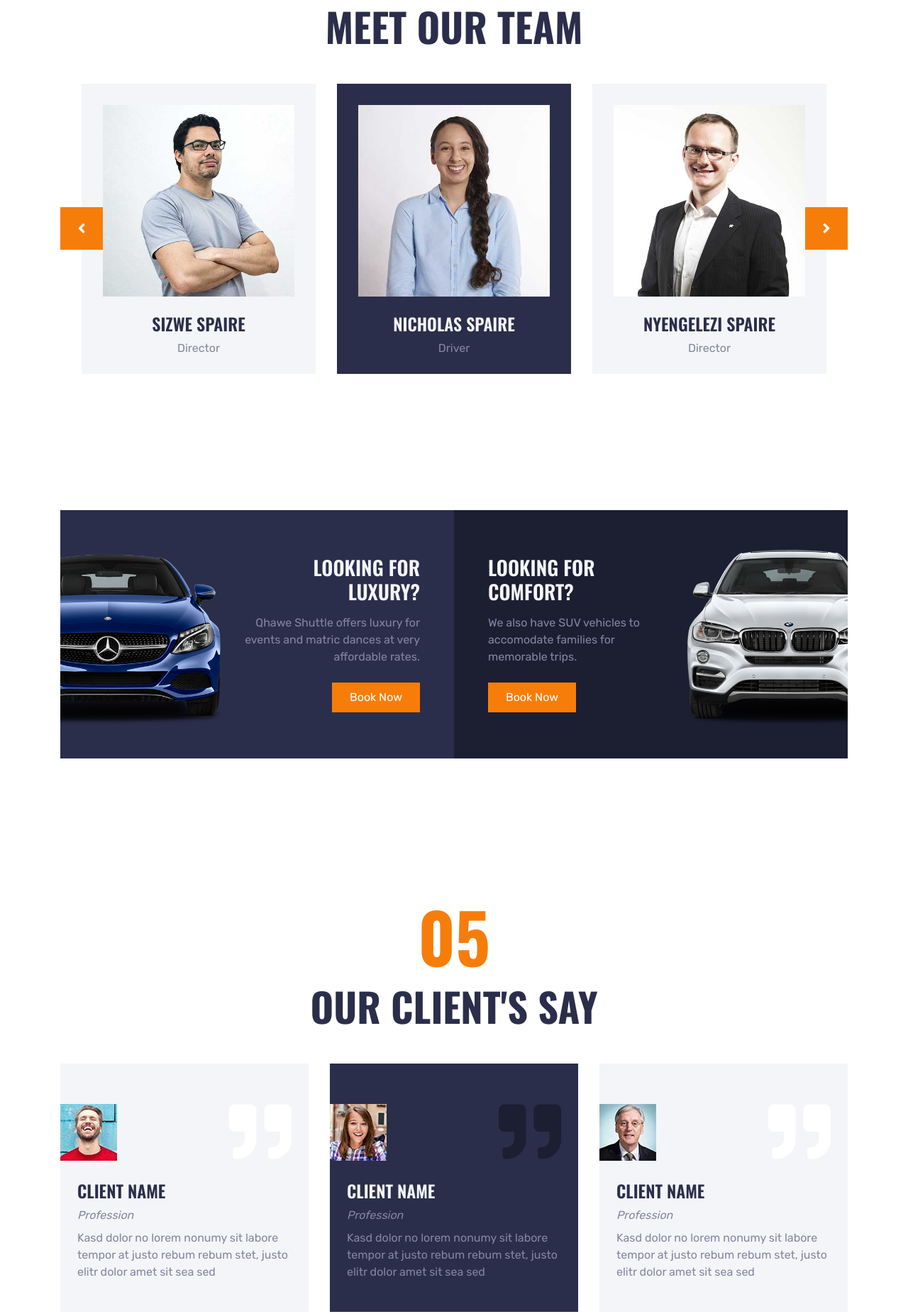
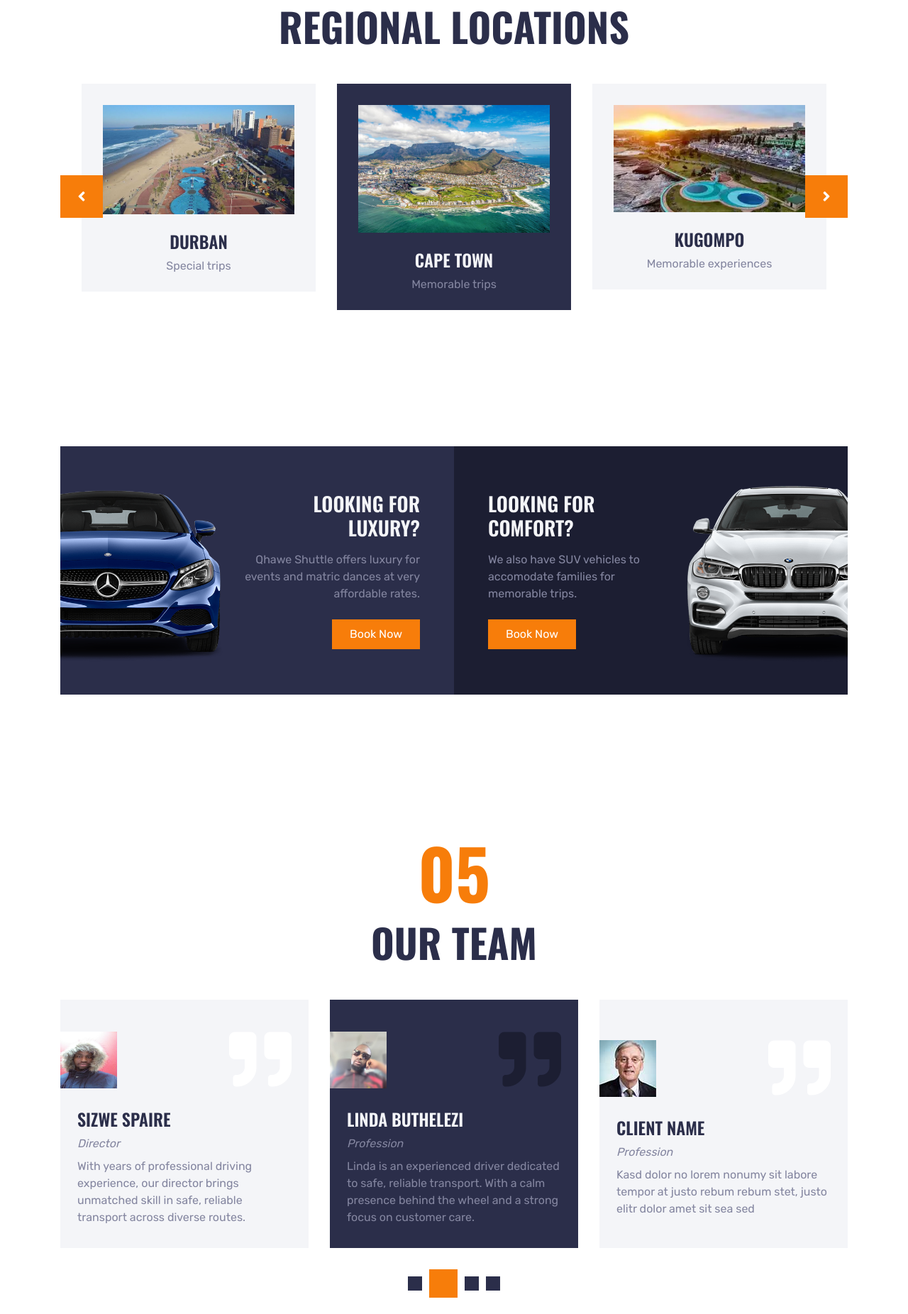
Before and after one commit to Aphiwe91/qhaweshuttle, a plain HTML site: page index.html in a window 1280 px wide. Shown: the part 5842-7694 px from the top of the page at 71% size. Drawn offline with nearby package versions, Linux system fonts and the light colour scheme.

Commit message:
Update website

```diff
--- a/index.html
+++ b/index.html
@@ -114,17 +114,23 @@
             <div class="col-xl-2 col-lg-4 col-md-6 px-2">
                 <select class="custom-select px-4 mb-3" style="height: 50px;">
                     <option selected>Pickup Location</option>
-                    <option value="1">Location 1</option>
-                    <option value="2">Location 2</option>
-                    <option value="3">Location 3</option>
+                    <option value="1">OR-Tambo Airport</option>
+                    <option value="2">Sandton</option>
+                    <option value="3">Johannesburg</option>
+                    <option value="4">Midrand</option>
+                    <option value="5">Roodepoort</option>
+                    <option value="6">Pretoria</option>
                 </select>
             </div>
             <div class="col-xl-2 col-lg-4 col-md-6 px-2">
                 <select class="custom-select px-4 mb-3" style="height: 50px;">
                     <option selected>Drop Location</option>
-                    <option value="1">Location 1</option>
-                    <option value="2">Location 2</option>
-                    <option value="3">Location 3</option>
+                    <option value="1">OR-Tambo Airport</option>
+                    <option value="2">Sandton</option>
+                    <option value="3">Johannesburg</option>
+                    <option value="4">Midrand</option>
+                    <option value="5">Roodepoort</option>
+                    <option value="6">Pretoria</option>
                 </select>
             </div>
             <div class="col-xl-2 col-lg-4 col-md-6 px-2">
@@ -480,13 +486,13 @@
     <div class="container-fluid py-5">
         <div class="container py-5">
             <h1 class="display-1 text-primary text-center">04</h1>
-            <h1 class="display-4 text-uppercase text-center mb-5">Meet Our Team</h1>
+            <h1 class="display-4 text-uppercase text-center mb-5">REGIONAL LOCATIONS</h1>
             <div class="owl-carousel team-carousel position-relative" style="padding: 0 30px;">
                 <div class="team-item">
-                    <img class="img-fluid w-100" src="img/team-1.jpg" alt="">
+                    <img class="img-fluid w-100" src="img/team-1.png" alt="">
                     <div class="position-relative py-4">
-                        <h4 class="text-uppercase">Sizwe Spaire</h4>
-                        <p class="m-0">Director</p>
+                        <h4 class="text-uppercase">Durban</h4>
+                        <p class="m-0">Special trips</p>
                         <div class="team-social position-absolute w-100 h-100 d-flex align-items-center justify-content-center">
                             <a class="btn btn-lg btn-primary btn-lg-square mx-1" href="#"><i class="fab fa-twitter"></i></a>
                             <a class="btn btn-lg btn-primary btn-lg-square mx-1" href="#"><i class="fab fa-facebook-f"></i></a>
@@ -495,10 +501,10 @@
                     </div>
                 </div>
                 <div class="team-item">
-                    <img class="img-fluid w-100" src="img/team-2.jpg" alt="">
+                    <img class="img-fluid w-100" src="img/team-2.png" alt="">
                     <div class="position-relative py-4">
-                        <h4 class="text-uppercase">Nicholas Spaire</h4>
-                        <p class="m-0">Driver</p>
+                        <h4 class="text-uppercase">Cape Town</h4>
+                        <p class="m-0">Memorable trips</p>
                         <div class="team-social position-absolute w-100 h-100 d-flex align-items-center justify-content-center">
                             <a class="btn btn-lg btn-primary btn-lg-square mx-1" href="#"><i class="fab fa-twitter"></i></a>
                             <a class="btn btn-lg btn-primary btn-lg-square mx-1" href="#"><i class="fab fa-facebook-f"></i></a>
@@ -507,10 +513,10 @@
                     </div>
                 </div>
                 <div class="team-item">
-                    <img class="img-fluid w-100" src="img/team-3.jpg" alt="">
+                    <img class="img-fluid w-100" src="img/team-3.png" alt="">
                     <div class="position-relative py-4">
-                        <h4 class="text-uppercase">Nyengelezi Spaire</h4>
-                        <p class="m-0">Director</p>
+                        <h4 class="text-uppercase">KuGompo</h4>
+                        <p class="m-0">Memorable experiences</p>
                         <div class="team-social position-absolute w-100 h-100 d-flex align-items-center justify-content-center">
                             <a class="btn btn-lg btn-primary btn-lg-square mx-1" href="#"><i class="fab fa-twitter"></i></a>
                             <a class="btn btn-lg btn-primary btn-lg-square mx-1" href="#"><i class="fab fa-facebook-f"></i></a>
@@ -519,10 +525,10 @@
                     </div>
                 </div>
                 <div class="team-item">
-                    <img class="img-fluid w-100" src="img/team-4.jpg" alt="">
+                    <img class="img-fluid w-100" src="img/team-4.png" alt="">
                     <div class="position-relative py-4">
-                        <h4 class="text-uppercase">Shaka Spaire</h4>
-                        <p class="m-0">Driver</p>
+                        <h4 class="text-uppercase">GQEBERHA</h4>
+                        <p class="m-0">Special experiences</p>
                         <div class="team-social position-absolute w-100 h-100 d-flex align-items-center justify-content-center">
                             <a class="btn btn-lg btn-primary btn-lg-square mx-1" href="#"><i class="fab fa-twitter"></i></a>
                             <a class="btn btn-lg btn-primary btn-lg-square mx-1" href="#"><i class="fab fa-facebook-f"></i></a>
@@ -570,25 +576,25 @@
     <div class="container-fluid py-5">
         <div class="container py-5">
             <h1 class="display-1 text-primary text-center">05</h1>
-            <h1 class="display-4 text-uppercase text-center mb-5">Our Client's Say</h1>
+            <h1 class="display-4 text-uppercase text-center mb-5">OUR TEAM</h1>
             <div class="owl-carousel testimonial-carousel">
                 <div class="testimonial-item d-flex flex-column justify-content-center px-4">
                     <div class="d-flex align-items-center justify-content-between mb-3">
-                        <img class="img-fluid ml-n4" src="img/testimonial-1.jpg" alt="">
+                        <img class="img-fluid ml-n4" src="img/testimonial-1.png" alt="">
                         <h1 class="display-2 text-white m-0 fa fa-quote-right"></h1>
                     </div>
-                    <h4 class="text-uppercase mb-2">Client Name</h4>
-                    <i class="mb-2">Profession</i>
-                    <p class="m-0">Kasd dolor no lorem nonumy sit labore tempor at justo rebum rebum stet, justo elitr dolor amet sit sea sed</p>
+                    <h4 class="text-uppercase mb-2">Sizwe Spaire</h4>
+                    <i class="mb-2">Director</i>
+                    <p class="m-0">With years of professional driving experience, our director brings unmatched skill in safe, reliable transport across diverse routes.</p>
                 </div>
                 <div class="testimonial-item d-flex flex-column justify-content-center px-4">
                     <div class="d-flex align-items-center justify-content-between mb-3">
-                        <img class="img-fluid ml-n4" src="img/testimonial-2.jpg" alt="">
+                        <img class="img-fluid ml-n4" src="img/testimonial-2.png" alt="">
                         <h1 class="display-2 text-white m-0 fa fa-quote-right"></h1>
                     </div>
-                    <h4 class="text-uppercase mb-2">Client Name</h4>
+                    <h4 class="text-uppercase mb-2">Linda Buthelezi</h4>
                     <i class="mb-2">Profession</i>
-                    <p class="m-0">Kasd dolor no lorem nonumy sit labore tempor at justo rebum rebum stet, justo elitr dolor amet sit sea sed</p>
+                    <p class="m-0">Linda is an experienced driver dedicated to safe, reliable transport. With a calm presence behind the wheel and a strong focus on customer care.</p>
                 </div>
                 <div class="testimonial-item d-flex flex-column justify-content-center px-4">
                     <div class="d-flex align-items-center justify-content-between mb-3">
```
Also changed, not shown: img/team-1.png (added), img/team-2.png (added), img/team-3.png (added), img/team-4.png (added), img/testimonial-1.png (added), img/testimonial-2.png (added).
